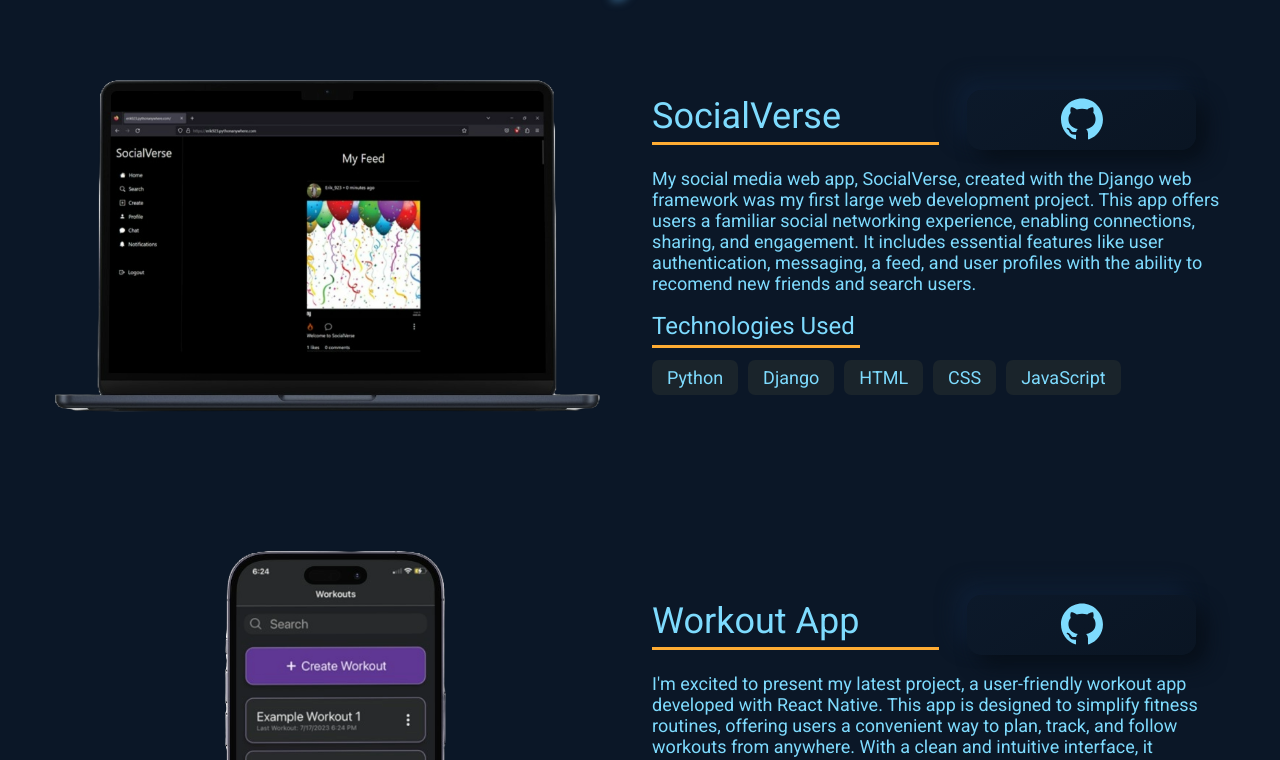
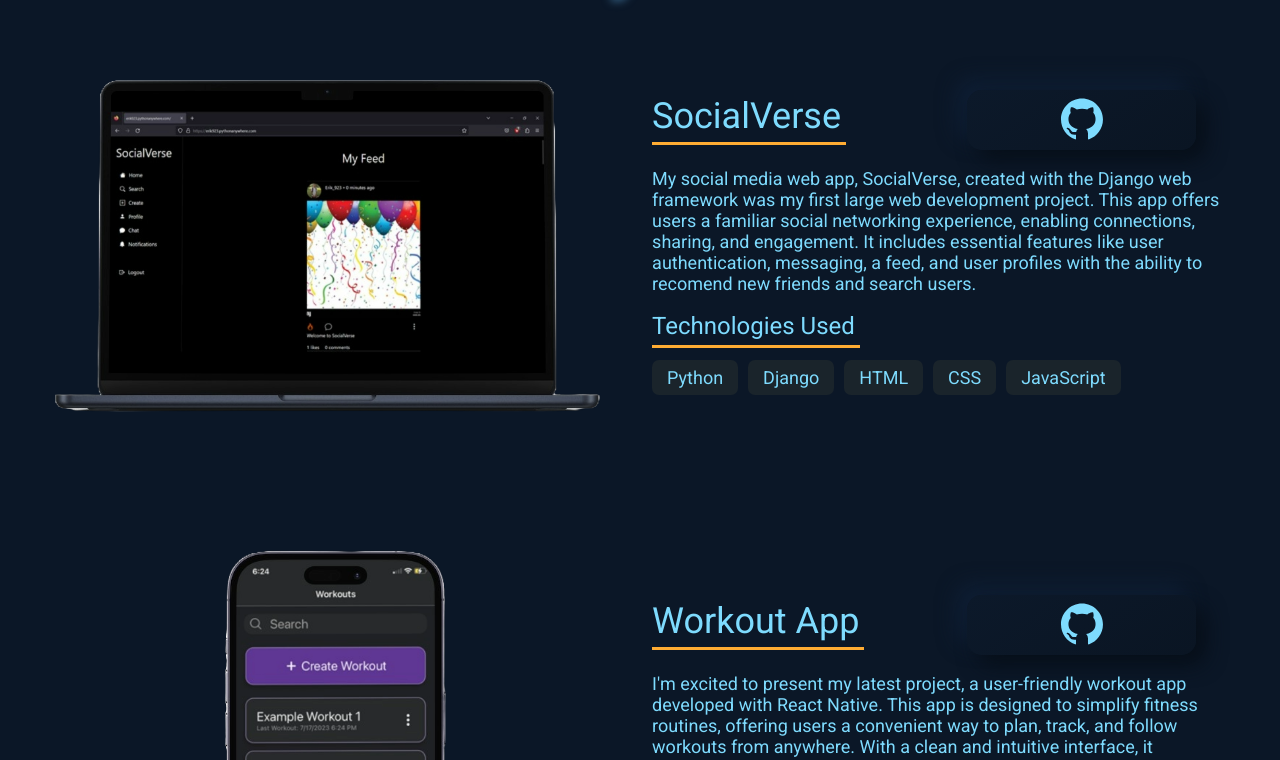
Before and after one commit to erik-923/portfolio-site, a React (Vite) app: page / in a window 1280 px wide. Shown: the part 1980-2740 px from the top of the page. Built offline with nearby package versions, Linux system fonts and the light colour scheme.

Commit message:
fixed title underline element

```diff
--- a/src/css/projects.css
+++ b/src/css/projects.css
@@ -75,6 +75,7 @@
 .title-underline {
     padding: 0px 5px 5px 0px;
     border-bottom: 3px solid var(--highlight-color);
+    max-width: max-content;
 }
 
 .title-fill{
```
